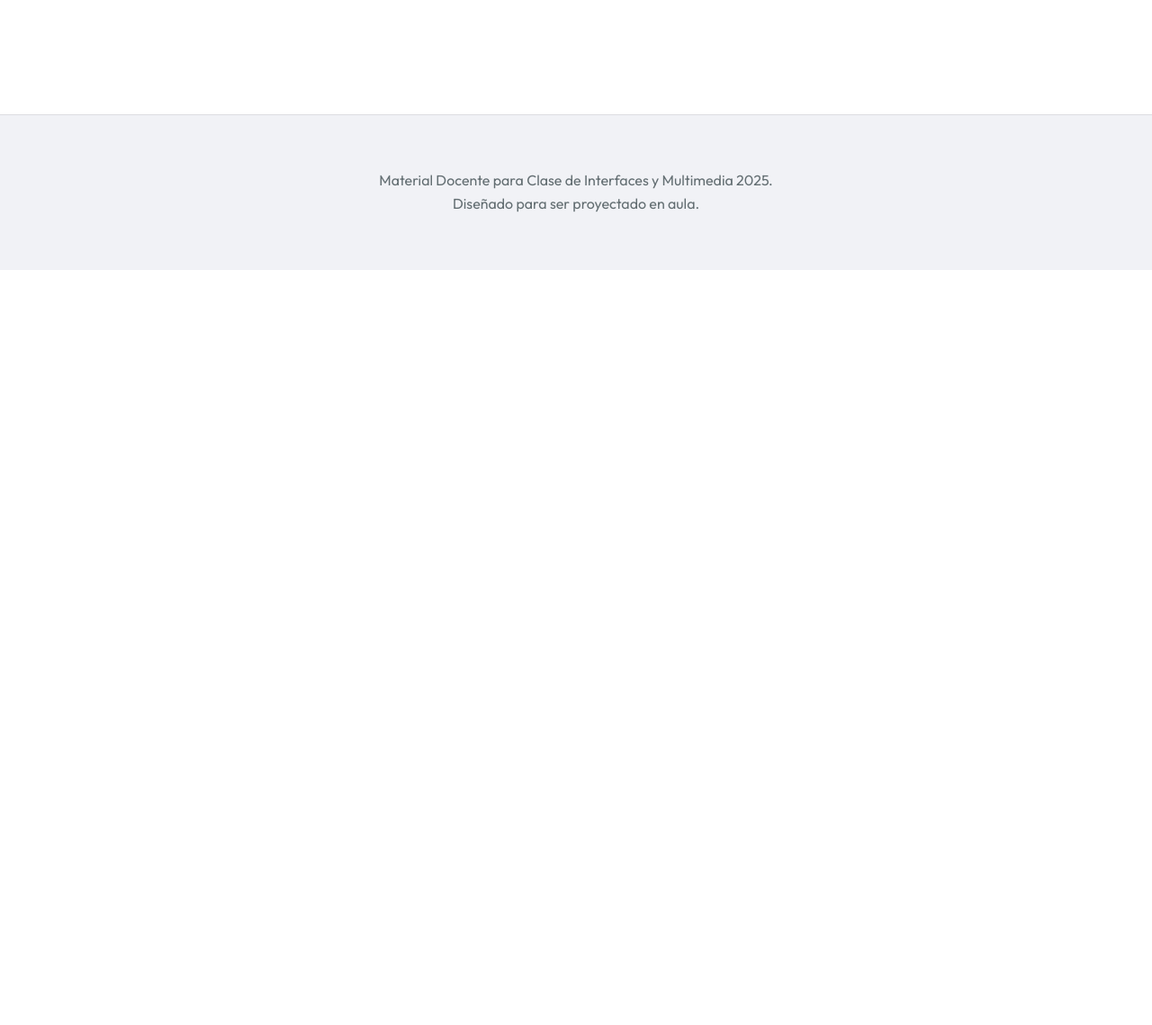
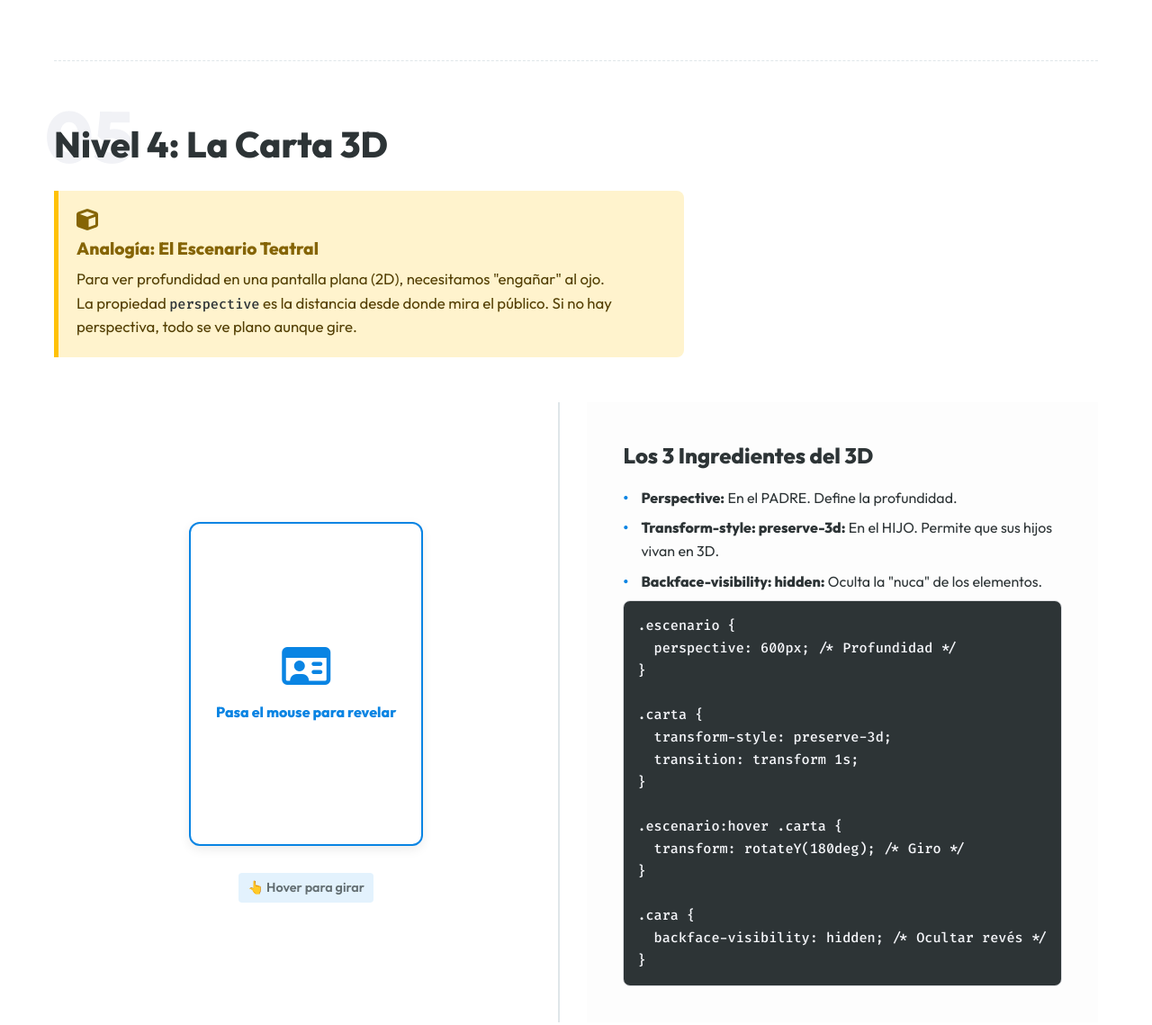
Before and after one commit to richardmijo/semana_6_css, a plain HTML site: page index.html in a window 1280 px wide. Shown: the part 8794-9933 px from the top of the page at 90% size. Before the commit the page ends 9094 px from the top, so only its background shows below. Drawn offline with Linux system fonts and the light colour scheme.

Commit message:
feat: agregar actividad Nivel 4 Carta 3D con animaciones CSS

```diff
--- a/index.html
+++ b/index.html
@@ -383,7 +383,8 @@ button {
             <article class="concept-card full-width" style="margin-bottom: 40px; background: #fff;">
                 <h3>🎓 Master Class: Creando una Animación desde Cero</h3>
                 <p>Para animar con Keyframes necesitamos dos pasos obligatorios: <strong>Crear</strong> y
-                    <strong>Llamar</strong>.</p>
+                    <strong>Llamar</strong>.
+                </p>
 
                 <div class="grid-2">
                     <div class="step-col">
@@ -433,7 +434,8 @@ button {
                         <div class="tutorial-ball"></div>
                     </div>
                     <p class="tiny-note center">Resultado: La clase <code>.pelota</code> ejecuta los
-                        <code>@keyframes rebotar</code>.</p>
+                        <code>@keyframes rebotar</code>.
+                    </p>
                 </div>
             </article>
 
@@ -466,6 +468,71 @@ button {
 
         </section>
 
+
+        <!-- SECTION 5: NIVEL 4 - CARTA 3D -->
+        <section id="level4" class="chapter">
+            <div class="chapter-header">
+                <span class="chapter-number">05</span>
+                <h2>Nivel 4: La Carta 3D</h2>
+                <div class="analogy-box">
+                    <i class="fa-solid fa-cube"></i>
+                    <strong>Analogía: El Escenario Teatral</strong>
+                    <p>Para ver profundidad en una pantalla plana (2D), necesitamos "engañar" al ojo. <br>
+                        La propiedad <code>perspective</code> es la distancia desde donde mira el público.
+                        Si no hay perspectiva, todo se ve plano aunque gire.</p>
+                </div>
+            </div>
+
+            <div class="grid-2">
+                <div class="card-visual">
+                    <div class="scene">
+                        <div class="card-3d">
+                            <div class="card__face card__face--front">
+                                <i class="fa-regular fa-id-card card-icon"></i>
+                                <p>Pasa el mouse para revelar</p>
+                            </div>
+                            <div class="card__face card__face--back">
+                                <i class="fa-solid fa-check-circle card-icon"></i>
+                                <p>¡Información Secreta!</p>
+                                <p style="font-size: 0.8rem; margin-top: 10px;">Transform: rotateY(180deg)</p>
+                            </div>
+                        </div>
+                    </div>
+                    <p class="interaction-hint" style="margin-top: 30px;">👆 Hover para girar</p>
+                </div>
+
+                <div class="card-content">
+                    <h3>Los 3 Ingredientes del 3D</h3>
+                    <ul class="concept-list">
+                        <li><strong>Perspective:</strong> En el PADRE. Define la profundidad.</li>
+                        <li><strong>Transform-style: preserve-3d:</strong> En el HIJO. Permite que sus hijos vivan en
+                            3D.
+                        </li>
+                        <li><strong>Backface-visibility: hidden:</strong> Oculta la "nuca" de los elementos.</li>
+                    </ul>
+
+                    <div class="code-manual">
+                        <pre><code>.escenario {
+  perspective: 600px; /* Profundidad */
+}
+
+.carta {
+  transform-style: preserve-3d;
+  transition: transform 1s;
+}
+
+.escenario:hover .carta {
+  transform: rotateY(180deg); /* Giro */
+}
+
+.cara {
+  backface-visibility: hidden; /* Ocultar revés */
+}</code></pre>
+                    </div>
+                </div>
+            </div>
+        </section>
+
     </main>
 
     <footer>
--- a/styles.css
+++ b/styles.css
@@ -851,6 +851,63 @@ footer {
     border-top: 1px solid #dcdde1;
 }
 
+/* =========================================
+   6. LEVEL 4: 3D CARD
+   ========================================= */
+.scene {
+    width: 260px;
+    height: 360px;
+    perspective: 600px;
+    margin: 0 auto;
+}
+
+.card-3d {
+    width: 100%;
+    height: 100%;
+    position: relative;
+    transition: transform 1s;
+    transform-style: preserve-3d;
+    cursor: pointer;
+}
+
+.scene:hover .card-3d {
+    transform: rotateY(180deg);
+}
+
+.card__face {
+    position: absolute;
+    width: 100%;
+    height: 100%;
+    backface-visibility: hidden;
+    border-radius: var(--radius-md);
+    display: flex;
+    flex-direction: column;
+    justify-content: center;
+    align-items: center;
+    box-shadow: var(--shadow-card);
+    padding: 20px;
+    text-align: center;
+    font-weight: bold;
+}
+
+.card__face--front {
+    background: white;
+    border: 2px solid var(--primary);
+    color: var(--primary);
+}
+
+.card__face--back {
+    background: var(--primary);
+    color: white;
+    transform: rotateY(180deg);
+    border: 2px solid var(--primary);
+}
+
+.card-icon {
+    font-size: 3rem;
+    margin-bottom: 15px;
+}
+
 /* Responsive */
 @media (max-width: 768px) {
 
```
